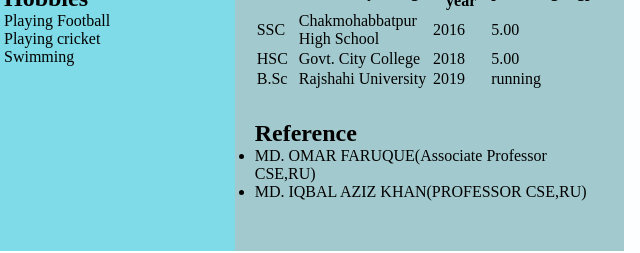
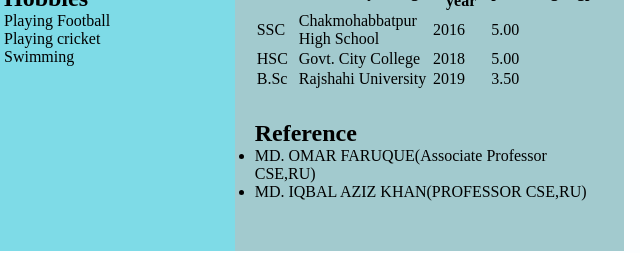
Before and after one commit to Alamgir-Hosen/Alamgir_Hosen, a plain HTML site: page index.html in a window 1280 px wide. Shown: the part 542-795 px from the top of the page, 336-976 px from the left. Drawn offline with Linux system fonts and the light colour scheme.

Commit message:
Update index.html

```diff
--- a/index.html
+++ b/index.html
@@ -107,7 +107,7 @@
 						<td>B.Sc</td>
 						<td>Rajshahi University</td>
 						<td>2019</td>
-                        <td>running</td>
+                        <td>3.50</td>
 					</tr>
 
 				</table>
```
